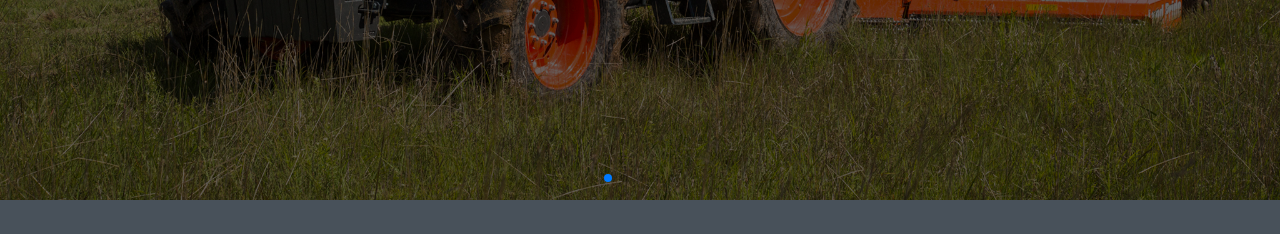
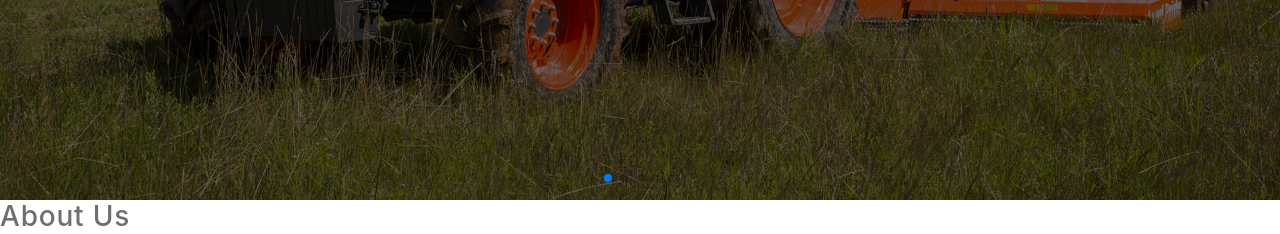
Before and after one commit to Harshpatel2222/Alumni-reinvited, a Django app: page / in a window 1280 px wide. Shown: the part 620-854 px from the top of the page. Before the commit the page ends 820 px from the top, so only its background shows below. Run offline with Django 3.2, Linux system fonts and the light colour scheme; some libraries are stand-ins or nearby versions.

Commit message:
about us added

```diff
--- a/alumini_reinvited/web/templates/web/main.html
+++ b/alumini_reinvited/web/templates/web/main.html
@@ -80,6 +80,11 @@
     <div class="swiper-button-next"></div>
 </div>
 
+
+<div class="about">
+    <h3>About Us</h3>
+</div>
+
 <!-- Swiper JS -->
 <script src="https://unpkg.com/swiper/swiper-bundle.min.js"></script>
 
```
